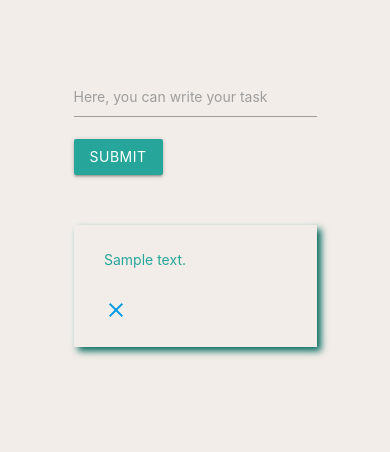
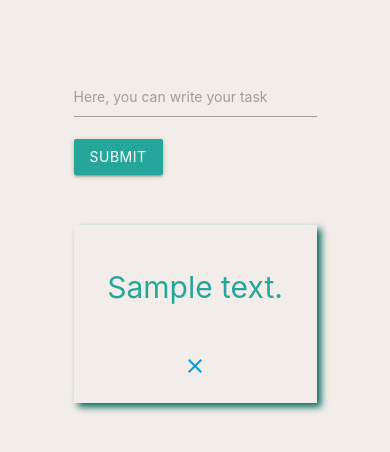
Before and after one commit to SGavula/Simple-To-Do-List, a PHP site: page / in a window 390 px wide. Shown: the top 452 px of the page. Run offline with PHP 8.4, Linux system fonts and the light colour scheme; tables that the repository leaves empty or names only in its code hold one stand-in row (values such as "Sample post").

Commit message:
Added comment to all files

```diff
--- a/css/style.css
+++ b/css/style.css
@@ -36,3 +36,14 @@ body {
 .warning {
   color: #e53935;
 }
+
+@media(max-width: 600px) {
+  .note {
+    width: 100%;
+    text-align: center;
+  }
+
+  .note p {
+    font-size: 30px;
+  }
+}
--- a/index.php
+++ b/index.php
@@ -1,13 +1,18 @@
 <?php
 
+  //Import database from separated file
   include("php/db.php");
 
+  //Declarated variable notes
   $notes = "";
 
+  //Declarated sql command
   $sql = "SELECT id, note FROM notes";
 
+  //Connect to databse and performs a query on the database
   $result = mysqli_query($db, $sql);
 
+  //Saved data from database to variable notes
   $notes = mysqli_fetch_all($result, MYSQLI_ASSOC);
 
  ?>
@@ -16,6 +21,7 @@
 <html lang="en" dir="ltr">
   <head>
     <meta charset="utf-8">
+    <meta name="viewport" content="width=device-width, initial-scale=1.0">
     <title>Your favorite task list</title>
     <!-- CSS -->
     <link rel="stylesheet" href="css/style.css">
@@ -39,10 +45,11 @@
 
       <div class="notes">
 
+        <!-- Listed all data (notes) from notes to html elements -->
         <?php foreach ($notes as $note): ?>
           <div class="note row">
-            <p class="col s11"><?php echo $note["note"] ?></p>
-            <a class="col s1" href="">  <i class="material-icons">close</i></a>
+            <p class="col s12 m11"><?php echo $note["note"] ?></p>
+            <a class="col s12 m1" href="">  <i class="material-icons">close</i></a>
           </div>
          <?php endforeach; ?>
 
@@ -53,7 +60,9 @@
     <script src="https://ajax.googleapis.com/ajax/libs/jquery/3.5.1/jquery.min.js"></script>
     <!-- Compiled and minified JavaScript -->
     <script src="https://cdnjs.cloudflare.com/ajax/libs/materialize/1.0.0/js/materialize.min.js"></script>
+    <!-- Ajax script -->
     <script src="js/ajax.js"></script>
+    <!-- Script for frontend -->
     <script src="js/script.js"></script>
   </body>
 </html>
--- a/js/ajax.js
+++ b/js/ajax.js
@@ -1,43 +1,66 @@
 $(function() {
 
+  //Select button a add it event
   $("button[name='submit']").click(
     function(e) {
+      //Stop execute action
       e.preventDefault();
 
+      //Select paragraph warning and add it empty text
       $(".warning").text("");
 
+     //Select all inputs and make a set of form elements as an array of names and values
+     var data = $(".submit-form :input").serializeArray();
 
-     var data = $(".submit-form :input").serializeArray();
+     //Select attribute action from form
      var url = $(".submit-form").attr("action");
 
+     //Coditional
      if(data[0].value === "") {
 
+        //Select warning paragraph and add warning text
        $(".warning").text("Please, fill in this form!");
 
      } else {
+
+       //Select input and give it empty value
        $(".submit-form").find("input").val("");
 
+       //Send to the server
        $.post(url , data, function(message) {
 
+         //Selected div with class notes
          var notesDiv = $(".notes");
+         //Created div with attributes 2 classes note and row
          var newNote = $("<div></div>").attr("class", "note row");
+         //Created p element with attributes 2 classes col and s11 and added to p element text with value message
          var newPara = $("<p></p>").text(message).attr("class", "col s11");
+         //Created a element with attributes 2 classes col and s1
          var newLink = $("<a></a>").attr("class", "col s1");;
+         //Created i element with attribute class material-icons and added text with value close
          var newIcon = $("<i></i>").attr("class", "material-icons").text("close");
 
 
+         //Add newIcon to newLink
          newLink.append(newIcon);
+         //Add newPara and newLink to newNote div
          newNote.append(newPara , newLink);
+         //Add newNote div to notesDiv div
          notesDiv.append(newNote);
 
+         //add to variable newlink click event
          newLink.click(
            function(e) {
+             //Stop execute action
              e.preventDefault();
 
+            //Saved to variable text note from note
             var text = $(this).prev().text();
 
+            //Remove whole note
             $(this).parent().remove();
 
+            //Send to the server
             $.post("php/delete.php", {"note": text});
            });
 
@@ -48,14 +71,19 @@ $(function() {
     }
   );
 
+  //Select all a elements a add them events
   $(".notes .note a").click(
     function(e) {
+      //Stop execute action
       e.preventDefault();
 
+      //Saved to variable text note from note
       var text = $(this).prev().text();
 
+      //Remove whole note
       $(this).parent().remove();
 
+      //Post to delete.php file our data from text variable
       $.post("php/delete.php", {"note": text});
     }
   );
--- a/php/add.php
+++ b/php/add.php
@@ -1,13 +1,18 @@
 <?php
 
+  //Import database from separated file
   include("db.php");
 
+  //Fetch message from ajax and save it
   $message = $_POST["message"];
 
+  //Declarated sql command
   $sql_add = "INSERT INTO notes (note) VALUE ('$message')";
 
+  //Connect to databse and performs a query on the database
   $result = mysqli_query($db, $sql_add);
 
+  //Print message
   echo $message;
 
 
--- a/php/db.php
+++ b/php/db.php
@@ -1,11 +1,18 @@
 <?php
 
+  //Into variables were saved database's data
   $db_host = "localhost";
+  $db_user = "simon1600107429";
+  $db_password = "heslo123";
+  $db_name = "notesdata";
+
+  /*$db_host = "localhost";
   $db_user = "admin";
   $db_password = "heslo123";
-  $db_name = "notes_database";
+  $db_name = "notes_database";*/
 
 
+  //It was connected to database
   $db = mysqli_connect($db_host, $db_user, $db_password, $db_name);
 
  ?>
--- a/php/delete.php
+++ b/php/delete.php
@@ -1,11 +1,15 @@
 <?php
 
+  //Import database from separated file
   include("db.php");
 
+  //Fetch note from ajax and save it
   $note = $_POST["note"];
 
+  //Declarated sql command
   $sql = "DELETE FROM notes WHERE note = '$note'";
 
+  //Connect to databse and performs a query on the database
   $result = mysqli_query($db, $sql);
 
  ?>
```
